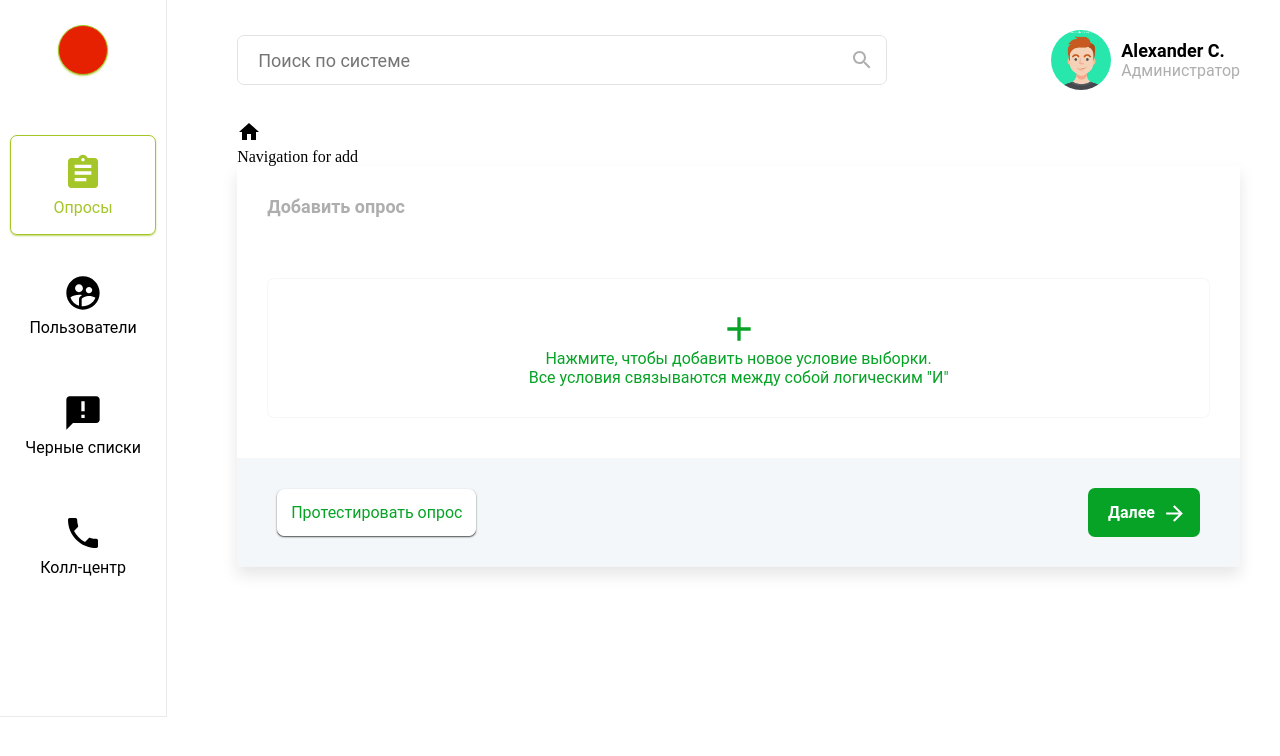
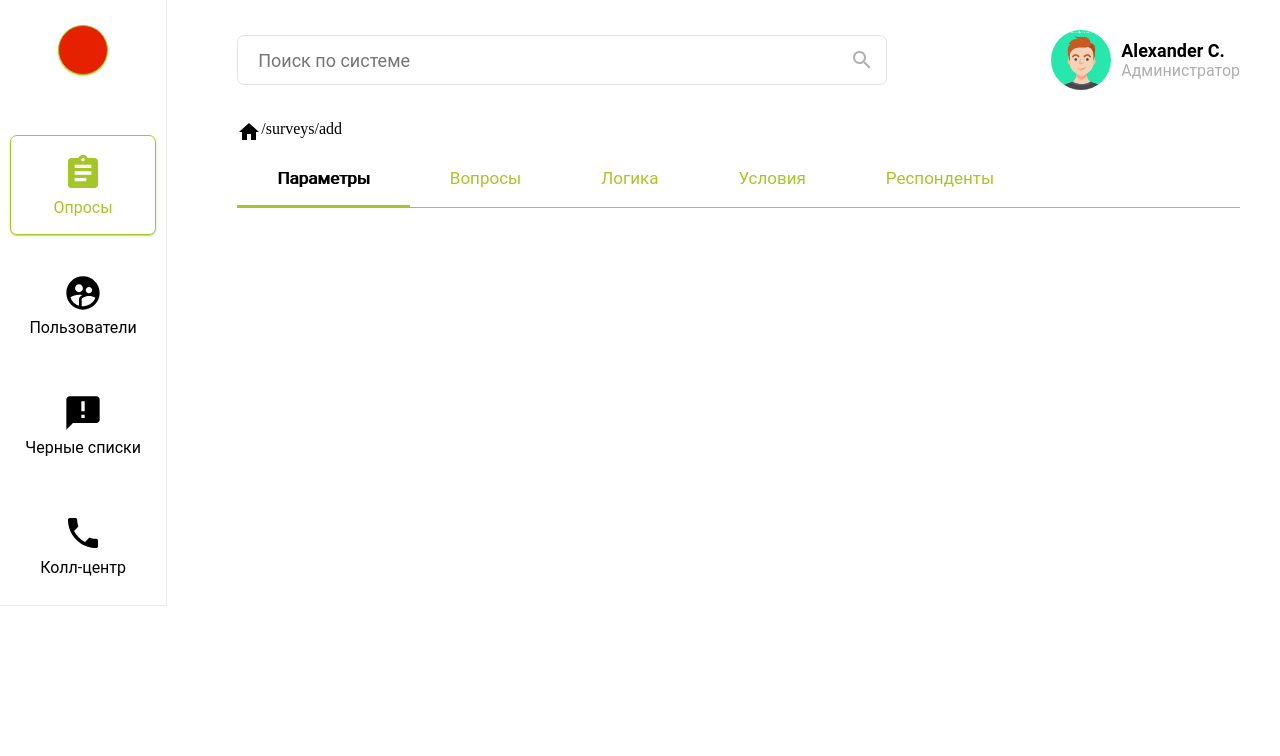
Before and after one commit to taysumova/survey-crm, a Nuxt app: page /surveys/add in a window 1280 px wide. Shown: the top 756 px of the page. Built offline with nearby package versions, Linux system fonts and the light colour scheme.

Commit message:
added navigation for add survey

```diff
--- a/components/Breadcrumbs.vue
+++ b/components/Breadcrumbs.vue
@@ -3,12 +3,18 @@
     <nuxt-link :to="{ name: 'index' }">
       <img src="../assets/icons/home.svg" alt="Home">
     </nuxt-link>
+    {{ routePath }}
   </div>
 </template>
 
 <script>
 export default {
-  name: 'Breadcrumbs'
+  name: 'Breadcrumbs',
+  computed: {
+    routePath () {
+      return this.$route.path
+    }
+  }
 }
 </script>
 
--- a/pages/surveys/add.vue
+++ b/pages/surveys/add.vue
@@ -1,7 +1,17 @@
 <template>
   <div class="survey-add">
-    <nav>Navigation for add</nav>
-    <RespondentsForm />
+    <nav class="survey-add__nav">
+      <span
+        v-for="(item, index) in menu"
+        :key="index"
+        :class="item.link === activeTab ? 'nav__link--active' : ''"
+        @click="activeTab = item.link"
+        class="nav__link"
+      >
+        {{ item.title }}
+      </span>
+    </nav>
+    <RespondentsForm v-if="activeTab === 'respondents'" />
   </div>
 </template>
 
@@ -11,7 +21,28 @@ export default {
   components: { RespondentsForm },
   data () {
     return {
+      activeTab: 'params',
       menu: [
+        {
+          title: 'Параметры',
+          link: 'params'
+        },
+        {
+          title: 'Вопросы',
+          link: 'questions'
+        },
+        {
+          title: 'Логика',
+          link: 'logic'
+        },
+        {
+          title: 'Условия',
+          link: 'conditions'
+        },
+        {
+          title: 'Респонденты',
+          link: 'respondents'
+        }
       ]
     }
   }
@@ -21,5 +52,46 @@ export default {
 <style lang="scss">
 .survey-add {
   margin-bottom: 150px;
+  &__nav {
+    display: flex;
+    position: relative;
+    &:after {
+      background: $brightGreen;
+      content: '';
+      position: absolute;
+      width: 100%;
+      height: 1px;
+      bottom: 0;
+      left: 0;
+    }
+  }
+  .nav {
+    &__link {
+      @include font(17);
+      color: $brightGreen;
+      padding: 20px 40px;
+      cursor: pointer;
+      transition: $transition;
+      &:active,
+      &:hover,
+      &:target {
+        opacity: 0.8;
+      }
+      &--active {
+        position: relative;
+        color: $black;
+        text-shadow: 1px 0 0 currentColor;
+        &:after {
+          background: $brightGreen;
+          content: '';
+          position: absolute;
+          bottom: 0;
+          left: 0;
+          height: 3px;
+          width: 100%;
+        }
+      }
+    }
+  }
 }
 </style>
```
